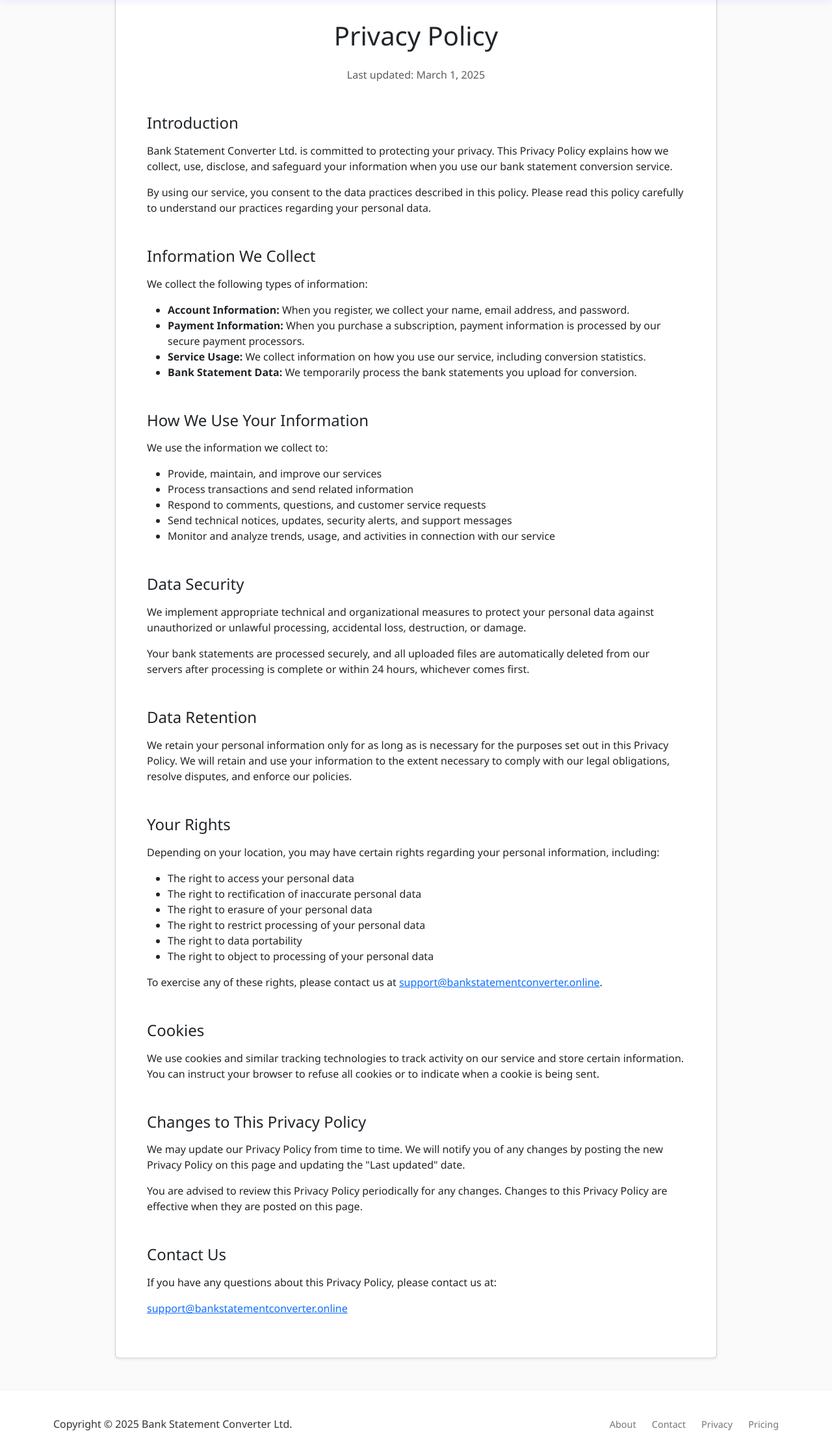
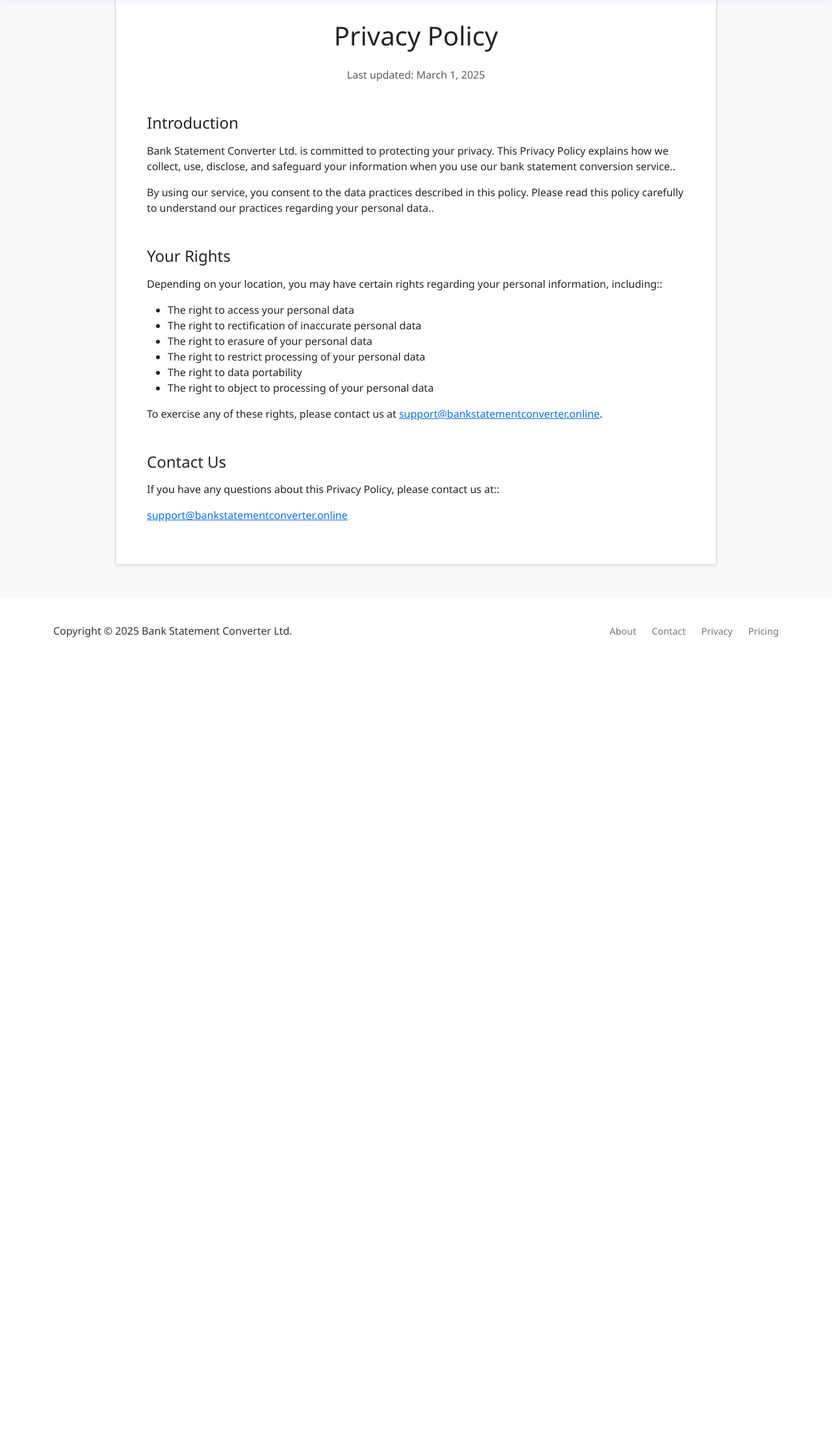
Before and after one commit to Zeecoworld/fimiff, a Flask app: page /privacy in a window 1280 px wide. Shown: the part 66-2292 px from the top of the page at 65% size. After the commit the page ends 1047 px from the top, so only its background shows below. Run offline with Flask 3, Linux system fonts and the light colour scheme; parts of the project's set-up code (start-up, migrations or seed data) failed here and were passed over; some libraries are stand-ins or nearby versions.

Commit message:
Update privacy.html

```diff
--- a/templates/privacy.html
+++ b/templates/privacy.html
@@ -6,77 +6,32 @@
         <div class="col-lg-10 mx-auto">
             <div class="card shadow-sm">
                 <div class="card-body p-5">
-                    <h1 class="text-center text-purple mb-4">Privacy Policy</h1>
-                    <p class="text-muted text-center mb-5">Last updated: March 1, 2025</p>
+                    <h1 class="text-center text-purple mb-4">{{ text['privacy_policy'] }}</h1>
+                    <p class="text-muted text-center mb-5">{{ text['last_updated'] }}</p>
 
                     <div class="mb-5">
                         <h2 class="h4 mb-3">Introduction</h2>
-                        <p>Bank Statement Converter Ltd. is committed to protecting your privacy. This Privacy Policy explains how we collect, use, disclose, and safeguard your information when you use our bank statement conversion service.</p>
-                        <p>By using our service, you consent to the data practices described in this policy. Please read this policy carefully to understand our practices regarding your personal data.</p>
+                        <p>{{ text['introduction'] }}.</p>
+                        <p>{{ text['consent'] }}.</p>
                     </div>
 
                     <div class="mb-5">
-                        <h2 class="h4 mb-3">Information We Collect</h2>
-                        <p>We collect the following types of information:</p>
+                        <h2 class="h4 mb-3">{{ text['your_rights'] }}</h2>
+                        <p>{{ text['your_rights_description'] }}:</p>
                         <ul>
-                            <li><strong>Account Information:</strong> When you register, we collect your name, email address, and password.</li>
-                            <li><strong>Payment Information:</strong> When you purchase a subscription, payment information is processed by our secure payment processors.</li>
-                            <li><strong>Service Usage:</strong> We collect information on how you use our service, including conversion statistics.</li>
-                            <li><strong>Bank Statement Data:</strong> We temporarily process the bank statements you upload for conversion.</li>
+                            <li>{{ text['rights'][0] }}</li>
+                            <li>{{ text['rights'][1] }}</li>
+                            <li>{{ text['rights'][2] }}</li>
+                            <li>{{ text['rights'][3] }}</li>
+                            <li>{{ text['rights'][4] }}</li>
+                            <li>{{ text['rights'][5] }}</li>
                         </ul>
-                    </div>
-
-                    <div class="mb-5">
-                        <h2 class="h4 mb-3">How We Use Your Information</h2>
-                        <p>We use the information we collect to:</p>
-                        <ul>
-                            <li>Provide, maintain, and improve our services</li>
-                            <li>Process transactions and send related information</li>
-                            <li>Respond to comments, questions, and customer service requests</li>
-                            <li>Send technical notices, updates, security alerts, and support messages</li>
-                            <li>Monitor and analyze trends, usage, and activities in connection with our service</li>
-                        </ul>
-                    </div>
-
-                    <div class="mb-5">
-                        <h2 class="h4 mb-3">Data Security</h2>
-                        <p>We implement appropriate technical and organizational measures to protect your personal data against unauthorized or unlawful processing, accidental loss, destruction, or damage.</p>
-                        <p>Your bank statements are processed securely, and all uploaded files are automatically deleted from our servers after processing is complete or within 24 hours, whichever comes first.</p>
-                    </div>
-
-                    <div class="mb-5">
-                        <h2 class="h4 mb-3">Data Retention</h2>
-                        <p>We retain your personal information only for as long as is necessary for the purposes set out in this Privacy Policy. We will retain and use your information to the extent necessary to comply with our legal obligations, resolve disputes, and enforce our policies.</p>
-                    </div>
-
-                    <div class="mb-5">
-                        <h2 class="h4 mb-3">Your Rights</h2>
-                        <p>Depending on your location, you may have certain rights regarding your personal information, including:</p>
-                        <ul>
-                            <li>The right to access your personal data</li>
-                            <li>The right to rectification of inaccurate personal data</li>
-                            <li>The right to erasure of your personal data</li>
-                            <li>The right to restrict processing of your personal data</li>
-                            <li>The right to data portability</li>
-                            <li>The right to object to processing of your personal data</li>
-                        </ul>
-                        <p>To exercise any of these rights, please contact us at <a href="mailto:support@bankstatementconverter.online">support@bankstatementconverter.online</a>.</p>
-                    </div>
-
-                    <div class="mb-5">
-                        <h2 class="h4 mb-3">Cookies</h2>
-                        <p>We use cookies and similar tracking technologies to track activity on our service and store certain information. You can instruct your browser to refuse all cookies or to indicate when a cookie is being sent.</p>
-                    </div>
-
-                    <div class="mb-5">
-                        <h2 class="h4 mb-3">Changes to This Privacy Policy</h2>
-                        <p>We may update our Privacy Policy from time to time. We will notify you of any changes by posting the new Privacy Policy on this page and updating the "Last updated" date.</p>
-                        <p>You are advised to review this Privacy Policy periodically for any changes. Changes to this Privacy Policy are effective when they are posted on this page.</p>
+                        <p>{{ text['contact_rights'] }} <a href="mailto:support@bankstatementconverter.online">support@bankstatementconverter.online</a>.</p>
                     </div>
 
                     <div>
-                        <h2 class="h4 mb-3">Contact Us</h2>
-                        <p>If you have any questions about this Privacy Policy, please contact us at:</p>
+                        <h2 class="h4 mb-3">{{ text['contact_us'] }}</h2>
+                        <p>{{ text['contact_us_description'] }}:</p>
                         <p><a href="mailto:support@bankstatementconverter.online">support@bankstatementconverter.online</a></p>
                     </div>
                 </div>
```
